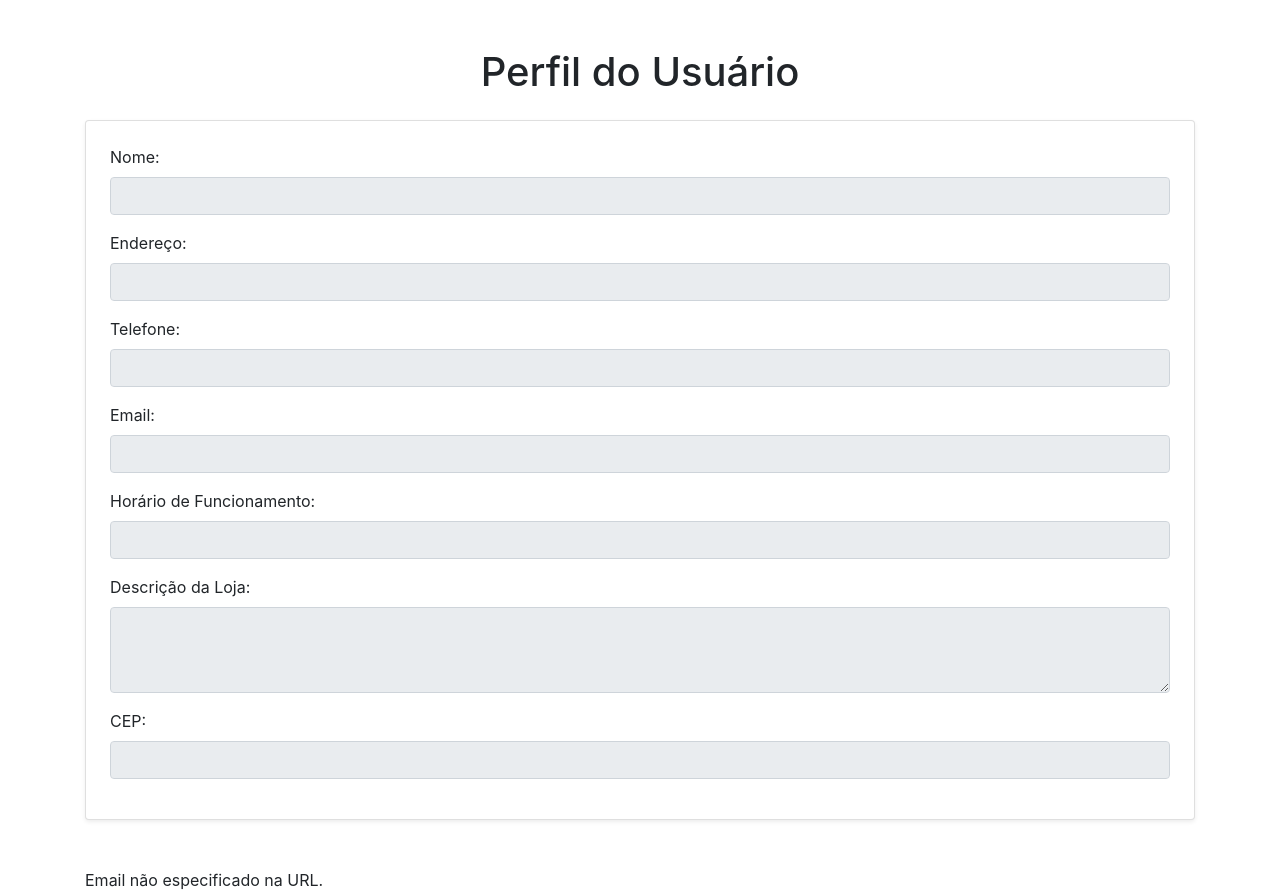
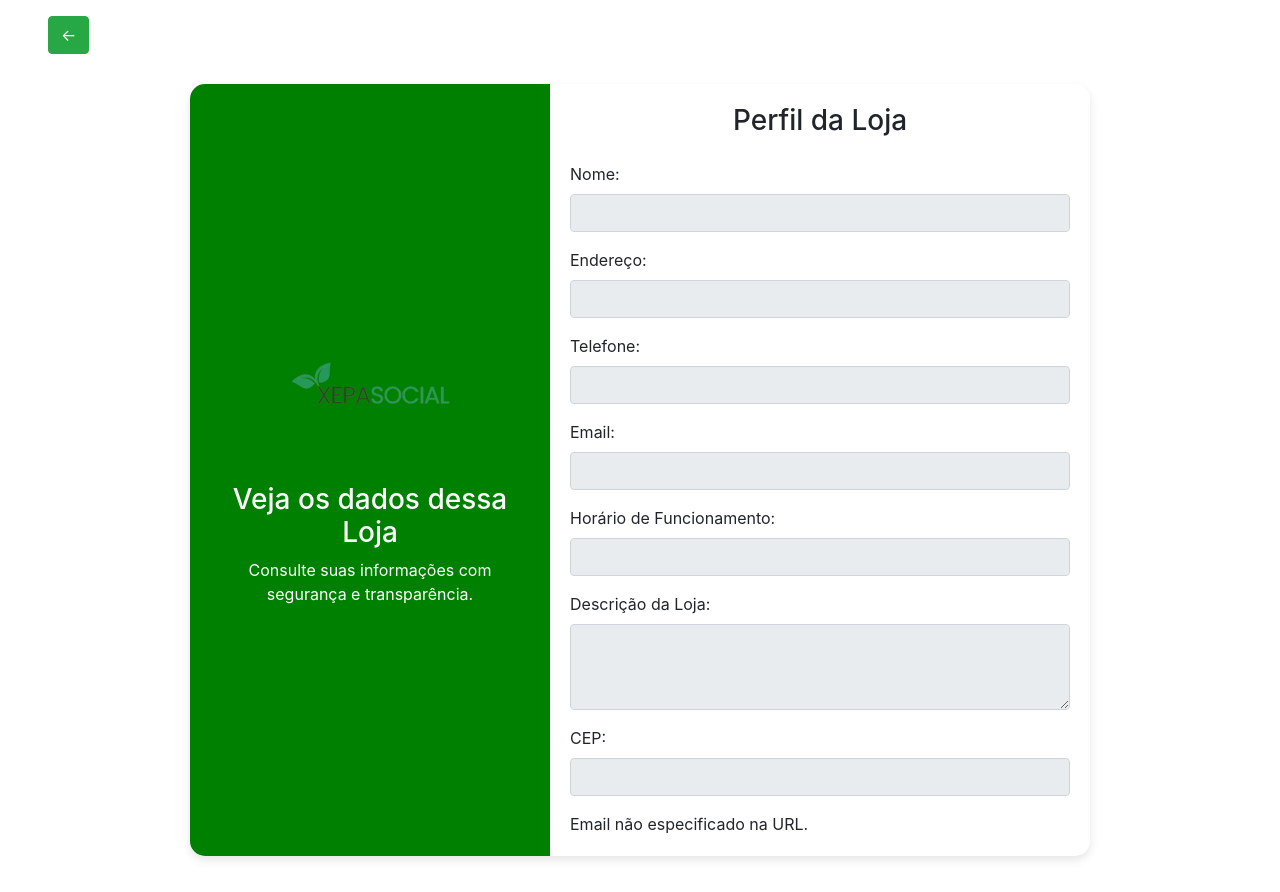
Before and after one commit to kaiqueftz/xepasocial.projeto-integrador, a website: page perfil.html in a window 1280 px wide. Drawn offline with nearby package versions, Linux system fonts and the light colour scheme.

Commit message:
Atualização 10/04

```diff
--- a/perfil.html
+++ b/perfil.html
@@ -1,50 +1,134 @@
 <!DOCTYPE html>
-<html lang="pt-br">
+<html lang="pt-BR">
+
 <head>
-  <meta charset="UTF-8">
-  <meta name="viewport" content="width=device-width, initial-scale=1.0">
+  <meta charset="UTF-8" />
+  <meta name="viewport" content="width=device-width, initial-scale=1.0" />
   <title>Perfil do Usuário</title>
-  <link href="https://stackpath.bootstrapcdn.com/bootstrap/5.3.0/css/bootstrap.min.css" rel="stylesheet">
+
+  <!-- Bootstrap e ícones -->
   <link rel="stylesheet" href="https://maxcdn.bootstrapcdn.com/bootstrap/4.5.2/css/bootstrap.min.css">
-  <script src="https://code.jquery.com/jquery-3.6.0.min.js"></script>
+  <link rel="stylesheet" href="https://cdn.jsdelivr.net/npm/bootstrap-icons/font/bootstrap-icons.css">
+  <link rel="icon" type="image/png" href="img/favicon/favicon.ico">
+
+  <!-- Scripts -->
+  <script src="https://cdn.jsdelivr.net/npm/jwt-decode/build/jwt-decode.min.js"></script>
+  <script src="https://cdn.jsdelivr.net/npm/@supabase/supabase-js@2.0.0/dist/umd/supabase.min.js"></script>
+  <script src="https://code.jquery.com/jquery-3.5.1.slim.min.js"></script>
+  <script src="https://cdn.jsdelivr.net/npm/@popperjs/core@2.9.2/dist/umd/popper.min.js"></script>
+  <script src="https://stackpath.bootstrapcdn.com/bootstrap/4.5.2/js/bootstrap.min.js" defer></script>
+  <script src="perfil.js" defer></script>
+
+  <style>
+    .profile-container {
+      display: flex;
+      width: 90%;
+      max-width: 900px;
+      margin: 30px auto;
+      border-radius: 15px;
+      background: white;
+      box-shadow: 0px 4px 10px rgba(0, 0, 0, 0.1);
+      overflow: hidden;
+    }
+
+    .left-side {
+      width: 40%;
+      background: green;
+      color: white;
+      padding: 20px;
+      display: flex;
+      flex-direction: column;
+      align-items: center;
+      justify-content: center;
+      text-align: center;
+    }
+
+    .left-side img {
+      max-width: 100%;
+      height: auto;
+      margin-bottom: 15px;
+    }
+
+    .right-side {
+      width: 60%;
+      padding: 20px;
+    }
+
+    .btn-login {
+      margin-top: 15px;
+      background: white;
+      color: green;
+      border: 2px solid white;
+      padding: 8px 15px;
+      border-radius: 5px;
+      font-weight: bold;
+    }
+
+    .btn-login:hover {
+      background: #fff;
+      color: darkgreen;
+    }
+  </style>
 </head>
+
 <body>
-  <div class="container mt-5">
-    <h1 class="mb-4 text-center" id="tituloPerfil">Perfil do Usuário</h1>
-    <form id="perfilForm" class="card shadow-sm p-4 mb-5 bg-white rounded">
-      <div class="form-group mb-3">
+  <!-- Botão voltar -->
+  <div class="mt-3 ml-5">
+    <button onclick="window.location.href='index.html'" class="btn btn-success">
+      &#8592;
+    </button>
+  </div>
+
+  <div class="profile-container">
+    <!-- Lado esquerdo -->
+    <div class="left-side">
+      <img src="img/LogoOficial.png" alt="Logo" />
+      <h3>Veja os dados dessa Loja</h3>
+      <p>Consulte suas informações com segurança e transparência.</p>
+    </div>
+
+    <!-- Lado direito -->
+    <form id="perfilForm" class="right-side">
+      <h3 class="text-center mb-4">Perfil da Loja</h3>
+
+      <div class="form-group">
         <label for="nome">Nome:</label>
         <input type="text" class="form-control" id="nome" readonly>
       </div>
-      <div class="form-group mb-3">
+
+      <div class="form-group">
         <label for="endereco">Endereço:</label>
         <input type="text" class="form-control" id="endereco" readonly>
       </div>
-      <div class="form-group mb-3">
+
+      <div class="form-group">
         <label for="telefone">Telefone:</label>
         <input type="text" class="form-control" id="telefone" readonly>
       </div>
-      <div class="form-group mb-3">
+
+      <div class="form-group">
         <label for="email">Email:</label>
         <input type="email" class="form-control" id="email" readonly>
       </div>
-      <div class="form-group mb-3">
+
+      <div class="form-group">
         <label for="horario">Horário de Funcionamento:</label>
         <input type="text" class="form-control" id="horario" readonly>
       </div>
-      <div class="form-group mb-3">
+
+      <div class="form-group">
         <label for="descricao">Descrição da Loja:</label>
         <textarea class="form-control" id="descricao" rows="3" readonly></textarea>
       </div>
-      <div class="form-group mb-3">
+
+      <div class="form-group">
         <label for="cep">CEP:</label>
         <input type="text" class="form-control" id="cep" readonly>
       </div>
+
+      <div id="mensagem" class="mt-3"></div>
     </form>
+  </div>
+</body>
 
-    <div id="mensagem" class="mt-3"></div>
-  </div>
-
-  <script src="perfil.js"></script>
-</body>
 </html>
```
Also changed, not shown: upload.html (+95 -8 lines).
